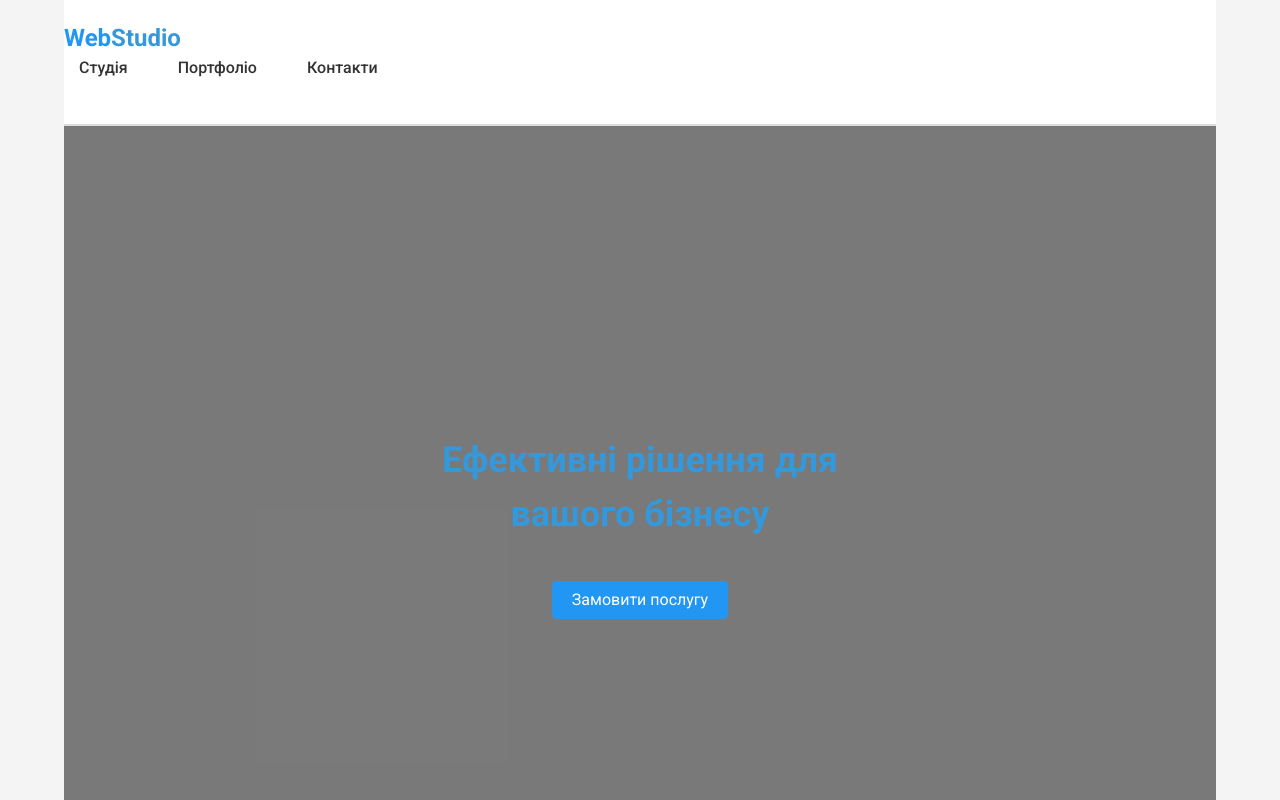
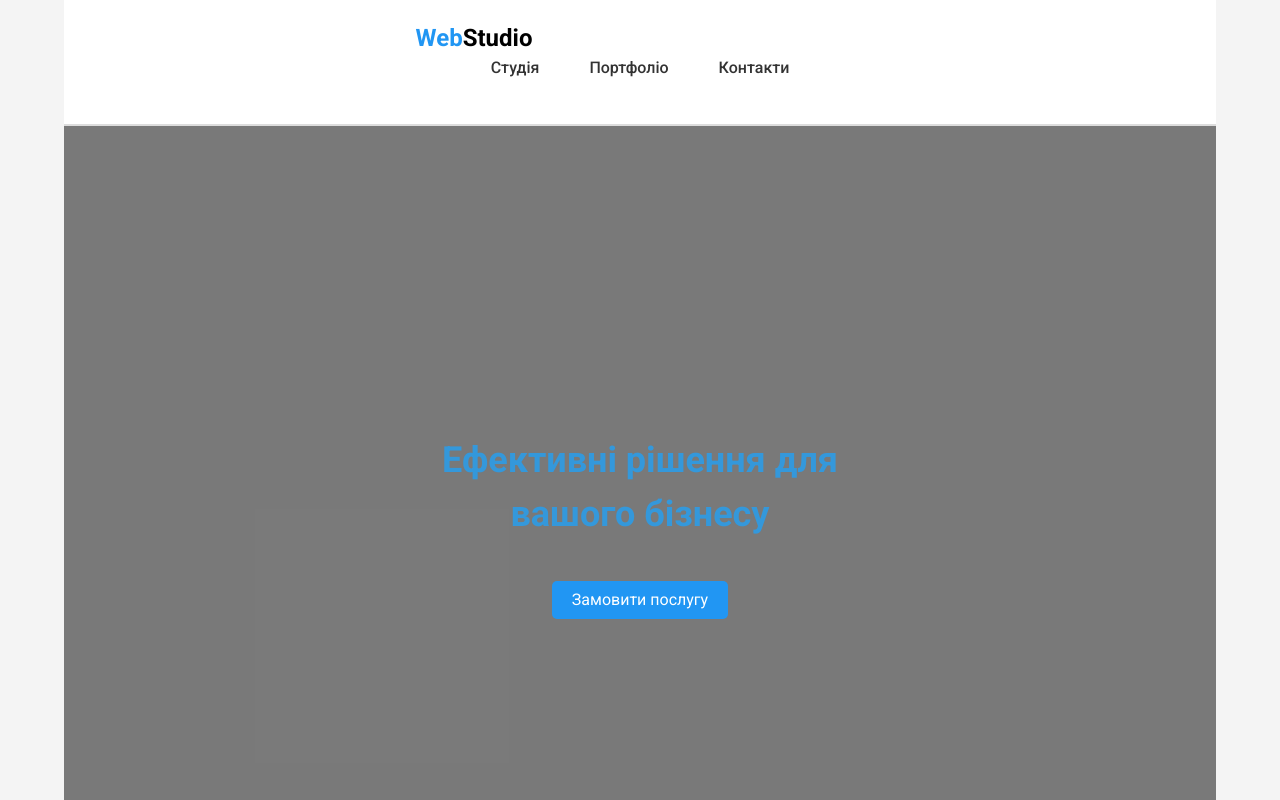
Before and after one commit to bobermak/WEB-STUDIO, a plain HTML site: page index.html in a window 1280 px wide. Shown: the top 800 px of the page. Drawn offline with nearby package versions, Linux system fonts and the light colour scheme.

Commit message:
Update index.html

```diff
--- a/index.html
+++ b/index.html
@@ -18,11 +18,22 @@
       rel="stylesheet"
     />
     <link rel="stylesheet" href="./css/styles.css" />
+    <style>
+      .logo-black {
+        color: black;
+      }
+
+      .logo-white {
+        color: white;
+      }
+    </style>
   </head>
   <body>
     <header class="header container">
-      <div clas="container">
-        <a href="/" class="logo"><span class="logo-accent">Web</span>Studio</a>
+      <div class="container">
+        <a href="/" class="logo">
+          <span class="logo-accent">Web</span><span class="logo-black">Studio</span>
+        </a>
         <nav class="header-nav">
           <ul class="header-menu">
             <li><a href="#" class="header-link">Студія</a></li>
@@ -99,6 +110,7 @@
           </li>
         </ul>
       </section>
+
       <section class="team container">
         <div class="container">
           <h2>Наша команда</h2>
@@ -145,7 +157,9 @@
     </main>
 
     <footer class="footer container">
-      <a href="/" class="logo"><span class="logo-accent">Web</span>Studio</a>
+      <a href="/" class="logo">
+        <span class="logo-accent">Web</span><span class="logo-white">Studio</span>
+      </a>
       <address>
         <p class="address">м. Київ, пр-т Лесі Українки, 26</p>
         <ul class="contact-list">
```
